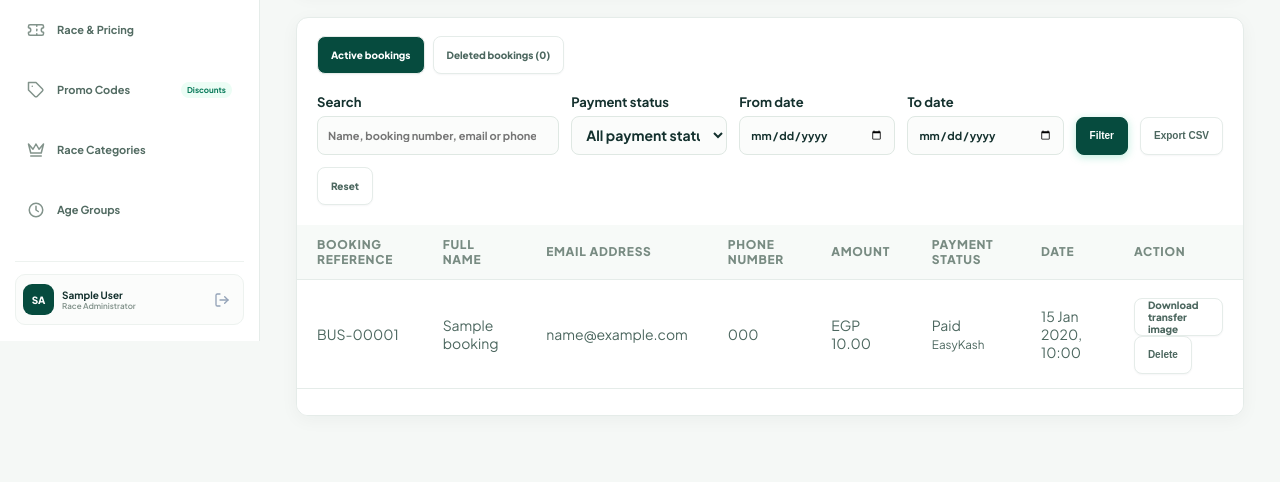
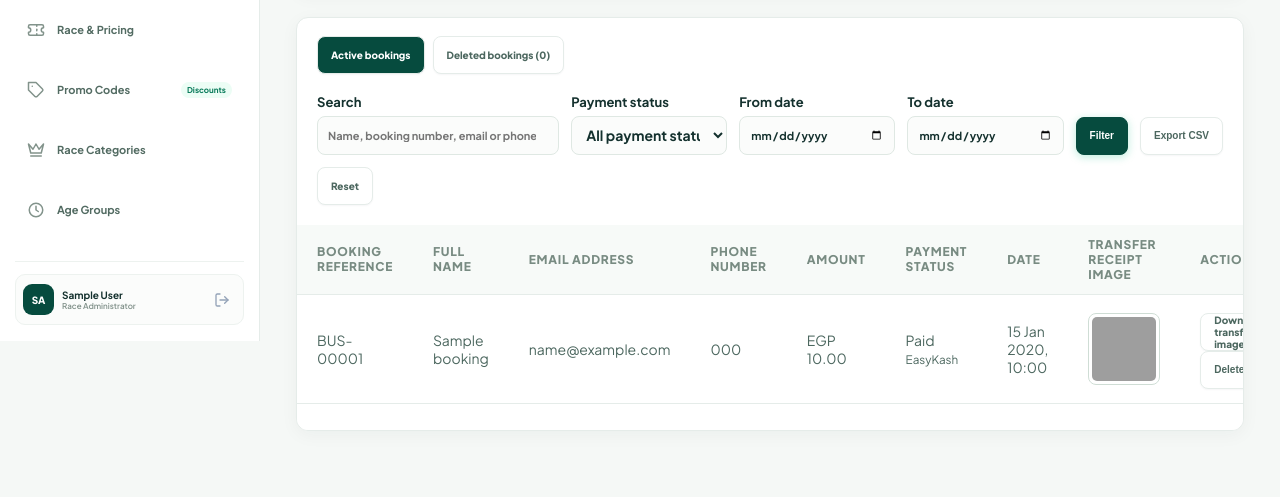
Before and after one commit to elswalhi/kfs-runners-platform, a Laravel app: page /admin/bus-bookings in a window 1280 px wide. Shown: the part 459-956 px from the top of the page. Before the commit the page ends 884 px from the top, so only its background shows below. Run offline with Laravel 12, Linux system fonts and the light colour scheme; a user stored in the database is signed in; tables that the repository leaves empty hold one stand-in row (values such as "Sample post"); grey boxes are pictures that could not be loaded.

Commit message:
Preview bus transfer receipts in bookings list

```diff
--- a/backend/app/Http/Controllers/Web/AdminBusBookingController.php
+++ b/backend/app/Http/Controllers/Web/AdminBusBookingController.php
@@ -134,14 +134,32 @@ class AdminBusBookingController
 
     public function receipt(int $booking)
     {
+        $record = $this->receiptBooking($booking);
+
+        return Storage::disk('local')->download($record->receipt_path, $record->booking_number.'-receipt.'.pathinfo($record->receipt_path, PATHINFO_EXTENSION), [
+            'Cache-Control' => 'private, no-store',
+            'X-Content-Type-Options' => 'nosniff',
+        ]);
+    }
+
+    public function receiptPreview(int $booking)
+    {
+        $record = $this->receiptBooking($booking);
+
+        return response()->file(Storage::disk('local')->path($record->receipt_path), [
+            'Cache-Control' => 'private, no-store',
+            'X-Content-Type-Options' => 'nosniff',
+            'Content-Security-Policy' => "default-src 'none'; sandbox",
+        ]);
+    }
+
+    private function receiptBooking(int $booking): BusBooking
+    {
         $record = BusBooking::withTrashed()->findOrFail($booking);
         $path = $record->receipt_path;
         abort_unless(is_string($path) && preg_match('/\Abus-receipts\/[A-Za-z0-9]+\.(?:jpg|jpeg|png|webp)\z/i', $path), 404);
         abort_unless(Storage::disk('local')->exists($path), 404);
 
-        return Storage::disk('local')->download($path, $record->booking_number.'-receipt.'.pathinfo($path, PATHINFO_EXTENSION), [
-            'Cache-Control' => 'private, no-store',
-            'X-Content-Type-Options' => 'nosniff',
-        ]);
+        return $record;
     }
 }
--- a/backend/resources/views/admin/bus-bookings.blade.php
+++ b/backend/resources/views/admin/bus-bookings.blade.php
@@ -12,6 +12,12 @@
     .bus-tabs { display: flex; gap: 8px; padding: 18px 20px 0; flex-wrap: wrap; }
     .bus-tabs a[aria-current="page"] { color: #fff; background: #064b3e; }
     .bus-action { font-size: 13px; }
+    .bus-receipt-preview { display: inline-flex; padding: 3px; border: 1px solid #cfddd5; border-radius: 8px; background: #fff; cursor: zoom-in; }
+    .bus-receipt-preview img { display: block; width: 64px; height: 64px; object-fit: cover; border-radius: 5px; }
+    .bus-receipt-dialog { max-width: min(940px, 95vw); max-height: 92vh; padding: 18px; border: 0; border-radius: 12px; background: #fff; color: #123d34; }
+    .bus-receipt-dialog::backdrop { background: rgba(0, 20, 17, .8); }
+    .bus-receipt-dialog header { display: flex; justify-content: space-between; align-items: center; gap: 20px; margin-bottom: 12px; }
+    .bus-receipt-dialog img { display: block; max-width: 100%; max-height: 75vh; width: auto; height: auto; margin: auto; object-fit: contain; }
 </style>
 @endpush
 @section('content')
@@ -61,11 +67,20 @@
     </form>
     <div class="stitch-table-scroll">
         <table class="stitch-table">
-            <thead><tr><th>{{ __('Booking reference') }}</th><th>{{ __('Full name') }}</th><th>{{ __('Email address') }}</th><th>{{ __('Phone number') }}</th><th>{{ __('Amount') }}</th><th>{{ __('Payment status') }}</th><th>{{ __('Date') }}</th><th>{{ __('Action') }}</th></tr></thead>
+            <thead><tr><th>{{ __('Booking reference') }}</th><th>{{ __('Full name') }}</th><th>{{ __('Email address') }}</th><th>{{ __('Phone number') }}</th><th>{{ __('Amount') }}</th><th>{{ __('Payment status') }}</th><th>{{ __('Date') }}</th><th>{{ __('Transfer receipt image') }}</th><th>{{ __('Action') }}</th></tr></thead>
             <tbody>
                 @forelse ($bookings as $booking)
                     <tr>
                         <td><bdi>{{ $booking->booking_number }}</bdi></td><td>{{ $booking->name }}</td><td>{{ $booking->email ?: '—' }}</td><td><bdi>{{ $booking->phone }}</bdi></td><td>EGP {{ number_format($booking->amount, 2) }}</td><td>{{ __(ucfirst($booking->payment_status)) }}<br><small>{{ $booking->payment?->provider === 'wallet' ? __('Wallet transfer') : __('EasyKash') }}</small></td><td>{{ $booking->created_at->format('d M Y, H:i') }}</td>
+                        <td>
+                            @if ($booking->receipt_path)
+                                <button type="button" class="bus-receipt-preview" data-receipt-src="{{ route('admin.bus.receipt.preview', $booking->id) }}" data-receipt-number="{{ $booking->booking_number }}" aria-label="{{ __('Enlarge transfer image') }} {{ $booking->booking_number }}">
+                                    <img src="{{ route('admin.bus.receipt.preview', $booking->id) }}" alt="{{ __('Transfer receipt image') }} {{ $booking->booking_number }}" loading="lazy">
+                                </button>
+                            @else
+                                —
+                            @endif
+                        </td>
                         <td>
                             @if ($booking->receipt_path)
                                 <a class="stitch-btn stitch-btn-secondary bus-action" href="{{ route('admin.bus.receipt', $booking->id) }}">{{ __('Download transfer image') }}</a>
@@ -81,12 +96,42 @@
                         </td>
                     </tr>
                 @empty
-                    <tr><td colspan="8">{{ __('No bus bookings found.') }}</td></tr>
+                    <tr><td colspan="9">{{ __('No bus bookings found.') }}</td></tr>
                 @endforelse
             </tbody>
         </table>
     </div>
     <div class="stitch-pagination-wrap">{{ $bookings->links() }}</div>
 </section>
+<dialog id="bus-receipt-dialog" class="bus-receipt-dialog" aria-labelledby="bus-receipt-title">
+    <header>
+        <strong id="bus-receipt-title">{{ __('Transfer receipt image') }}</strong>
+        <button type="button" class="stitch-btn stitch-btn-secondary" id="bus-receipt-close">{{ __('Close') }}</button>
+    </header>
+    <img id="bus-receipt-image" alt="">
+</dialog>
 </div>
 @endsection
+@push('scripts')
+<script>
+    (() => {
+        const dialog = document.getElementById('bus-receipt-dialog');
+        const image = document.getElementById('bus-receipt-image');
+        const title = document.getElementById('bus-receipt-title');
+        const label = @js(__('Transfer receipt image'));
+        document.querySelectorAll('.bus-receipt-preview').forEach(button => {
+            button.addEventListener('click', () => {
+                image.src = button.dataset.receiptSrc;
+                image.alt = label + ' ' + button.dataset.receiptNumber;
+                title.textContent = label + ' · ' + button.dataset.receiptNumber;
+                dialog.showModal();
+            });
+        });
+        document.getElementById('bus-receipt-close').addEventListener('click', () => dialog.close());
+        dialog.addEventListener('click', event => {
+            if (event.target === dialog) dialog.close();
+        });
+        dialog.addEventListener('close', () => { image.removeAttribute('src'); });
+    })();
+</script>
+@endpush
--- a/backend/routes/web.php
+++ b/backend/routes/web.php
@@ -65,6 +65,7 @@ Route::prefix('admin')->name('admin.')->group(function () {
         Route::patch('/bus-bookings/{booking}/restore', [AdminBusBookingController::class, 'restore'])->name('bus.restore');
         Route::patch('/bus-bookings/{booking}/payment', [AdminBusBookingController::class, 'updatePayment'])->name('bus.payment');
         Route::get('/bus-bookings/{booking}/receipt', [AdminBusBookingController::class, 'receipt'])->name('bus.receipt');
+        Route::get('/bus-bookings/{booking}/receipt/preview', [AdminBusBookingController::class, 'receiptPreview'])->name('bus.receipt.preview');
         Route::get('/export-overview', [AdminWebController::class, 'exportOverview'])->name('export-overview');
         Route::post('/registrations/clear-all', [AdminWebController::class, 'clearAllRegistrations'])->middleware('throttle:1,1')->name('registrations.clear-all');
         Route::get('/registrations', [AdminWebController::class, 'registrations'])->name('registrations');
```
Also changed, not shown: backend/lang/ar.json.
